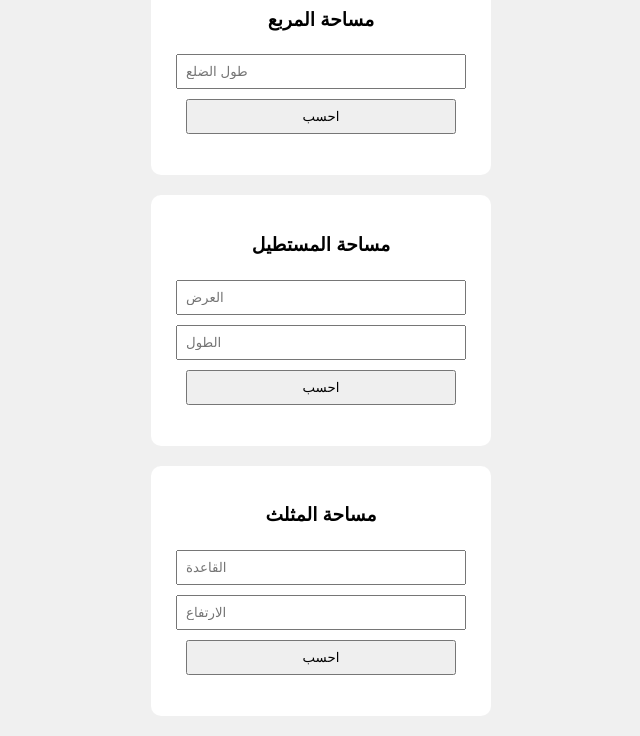
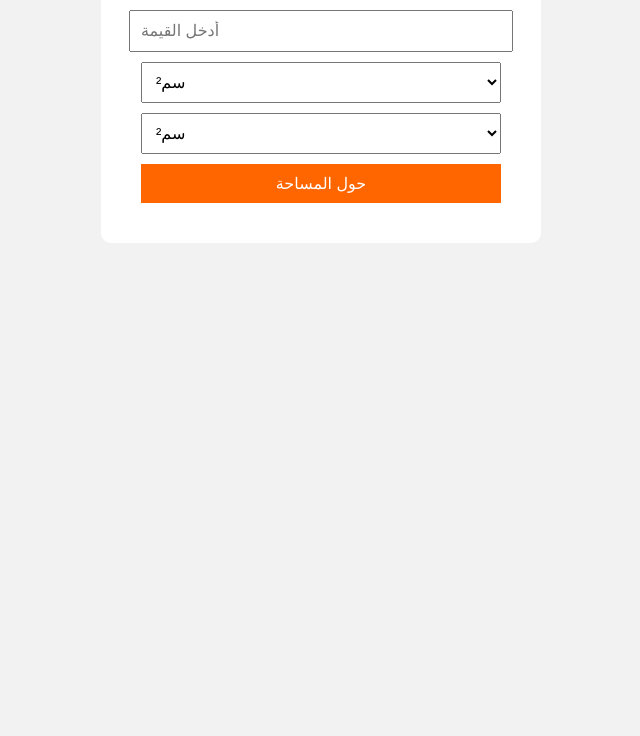
Before and after one commit to kdjemai675-source/area-calculator, a plain HTML site: page index.html in a window 1280 px wide. Shown: the part 111-847 px from the top of the page, without its empty margins (319-959 px from the left). After the commit the page ends 800 px from the top, so only its background shows below. Drawn offline with Linux system fonts and the light colour scheme.

Commit message:
Update index.html

```diff
--- a/index.html
+++ b/index.html
@@ -2,70 +2,91 @@
 <html lang="ar">
 <head>
 <meta charset="UTF-8">
-    <title>حاسبة المساحات</title>
+<title>حاسبة المساحات + تحويل الوحدات</title>
 <style>
 body {
     font-family: Arial;
+    background: #f2f2f2;
     text-align: center;
-            background: #f0f0f0;
+    padding: 20px;
 }
 .box {
     background: white;
     padding: 20px;
-            margin: 20px auto;
-            width: 300px;
     border-radius: 10px;
+    max-width: 400px;
+    margin: auto;
 }
-        input, button {
+input, select, button {
+    width: 90%;
+    padding: 10px;
     margin: 5px;
-            padding: 8px;
-            width: 90%;
+    font-size: 16px;
+}
+button {
+    background: #ff6600;
+    color: white;
+    border: none;
+    cursor: pointer;
+}
+button:hover {
+    background: #cc5200;
+}
+#result {
+    margin-top: 15px;
+    font-size: 18px;
+    font-weight: bold;
 }
 </style>
 </head>
 <body>
 
-<h1>📐 حاسبة المساحات</h1>
+<div class="box">
+<h2>حاسبة المساحات + تحويل الوحدات</h2>
 
-<div class="box">
-    <h3>مساحة المربع</h3>
-    <input type="number" id="squareSide" placeholder="طول الضلع">
-    <button onclick="square()">احسب</button>
-    <p id="squareResult"></p>
-</div>
+<input type="number" id="value" placeholder="أدخل القيمة">
+<br>
+<select id="fromUnit">
+    <option value="cm">سم²</option>
+    <option value="m">م²</option>
+    <option value="km">كم²</option>
+</select>
+<select id="toUnit">
+    <option value="cm">سم²</option>
+    <option value="m">م²</option>
+    <option value="km">كم²</option>
+</select>
+<br>
+<button onclick="convert()">حول المساحة</button>
 
-<div class="box">
-    <h3>مساحة المستطيل</h3>
-    <input type="number" id="rectWidth" placeholder="العرض">
-    <input type="number" id="rectHeight" placeholder="الطول">
-    <button onclick="rectangle()">احسب</button>
-    <p id="rectResult"></p>
-</div>
-
-<div class="box">
-    <h3>مساحة المثلث</h3>
-    <input type="number" id="triBase" placeholder="القاعدة">
-    <input type="number" id="triHeight" placeholder="الارتفاع">
-    <button onclick="triangle()">احسب</button>
-    <p id="triResult"></p>
+<div id="result"></div>
 </div>
 
 <script>
-function square() {
-    let a = document.getElementById("squareSide").value;
-    document.getElementById("squareResult").innerText = "المساحة = " + (a * a);
+function convert() {
+    let value = parseFloat(document.getElementById("value").value);
+    let from = document.getElementById("fromUnit").value;
+    let to = document.getElementById("toUnit").value;
+
+    if (isNaN(value) || value <= 0) {
+        document.getElementById("result").innerText = "أدخل قيمة صحيحة!";
+        return;
     }
 
-function rectangle() {
-    let w = document.getElementById("rectWidth").value;
-    let h = document.getElementById("rectHeight").value;
-    document.getElementById("rectResult").innerText = "المساحة = " + (w * h);
-}
+    // تحويل كل شيء إلى م² أولاً
+    let valueInM = 0;
+    if (from === "cm") valueInM = value / 10000; // سم² → م²
+    else if (from === "m") valueInM = value;     // م² → م²
+    else if (from === "km") valueInM = value * 1000000; // كم² → م²
 
-function triangle() {
-    let b = document.getElementById("triBase").value;
-    let h = document.getElementById("triHeight").value;
-    document.getElementById("triResult").innerText = "المساحة = " + (b * h / 2);
+    // التحويل إلى الوحدة المطلوبة
+    let finalValue = 0;
+    if (to === "cm") finalValue = valueInM * 10000;
+    else if (to === "m") finalValue = valueInM;
+    else if (to === "km") finalValue = valueInM / 1000000;
+
+    document.getElementById("result").innerText =
+        "النتيجة: " + finalValue.toFixed(4) + " " + to + "²";
 }
 </script>
 
```
Lines whose indentation alone changed are shown as unchanged.
